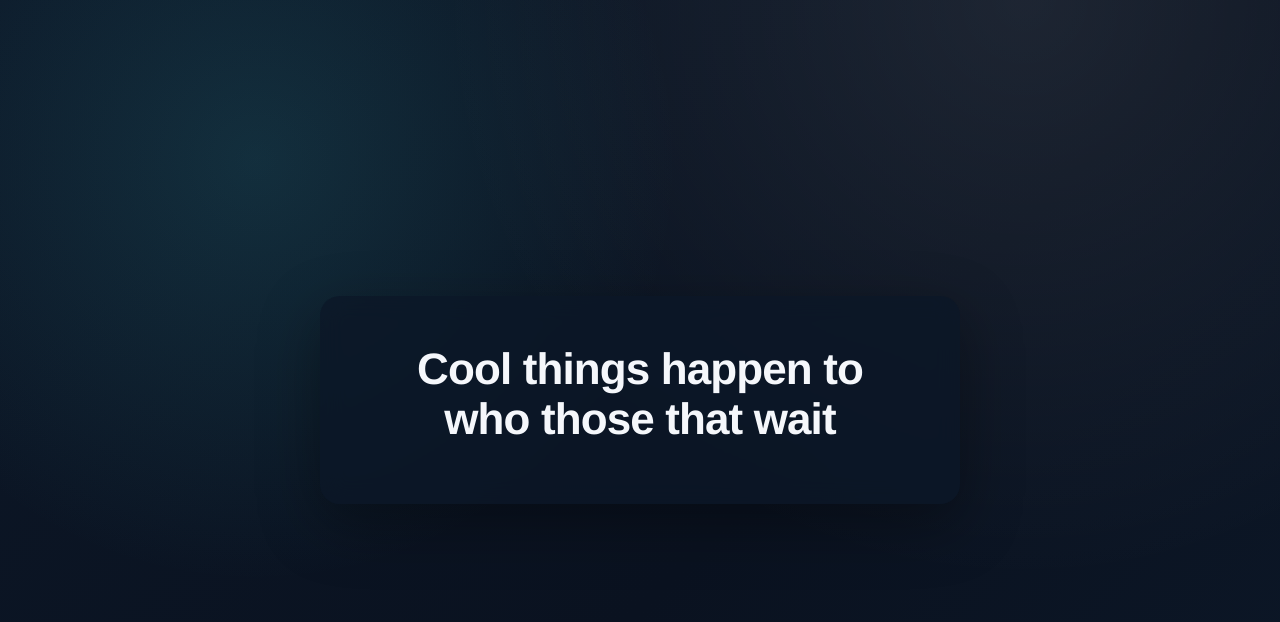
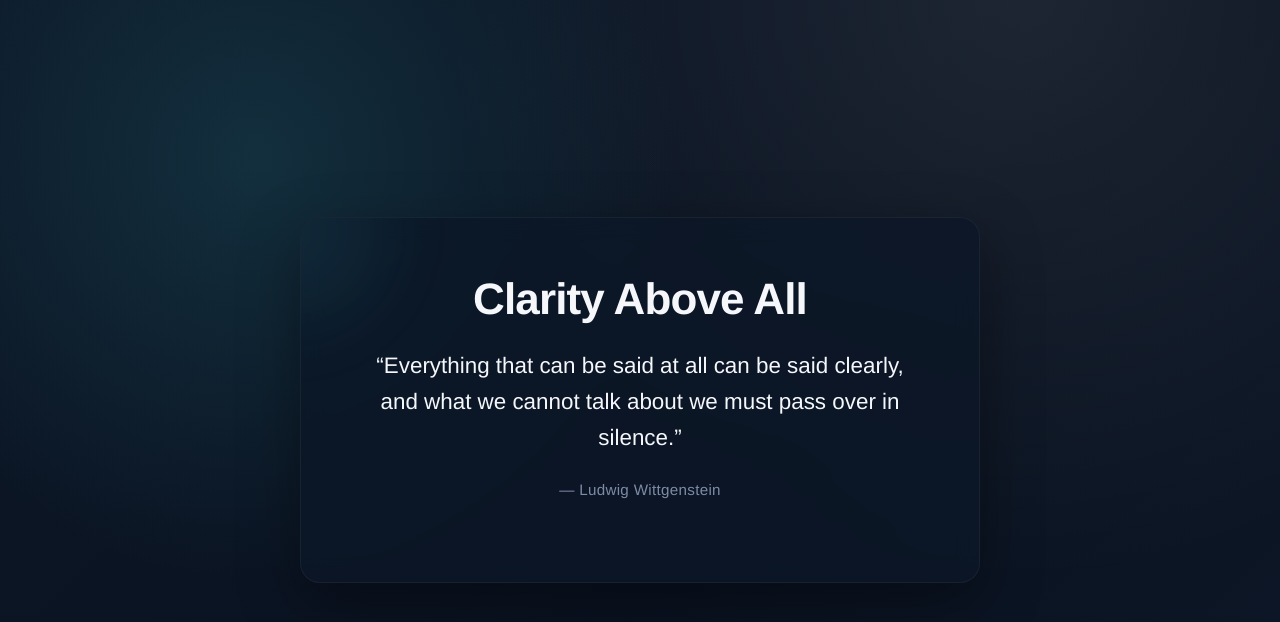
Before and after one commit to atiradonet/mta-sts.atirado.net, a plain HTML site: page index.html in a window 1280 px wide. Drawn offline with Linux system fonts and the light colour scheme.

Commit message:
new quote

```diff
--- a/index.html
+++ b/index.html
@@ -31,26 +31,58 @@
     }
 
     main {
-      max-width: 640px;
-      padding: 3rem 3.5rem;
+      max-width: 680px;
+      padding: 3.5rem 3.75rem;
       border-radius: 20px;
       background: rgba(12, 23, 39, 0.8);
       box-shadow: var(--shadow);
       text-align: center;
       backdrop-filter: blur(12px);
+      border: 1px solid rgba(255, 255, 255, 0.05);
+      position: relative;
+      overflow: hidden;
+    }
+
+    main::before {
+      content: "";
+      position: absolute;
+      inset: -40% auto auto -25%;
+      width: 320px;
+      height: 320px;
+      background: radial-gradient(circle, rgba(62, 192, 201, 0.18), transparent 60%);
+      filter: blur(30px);
+      opacity: 0.65;
+      pointer-events: none;
     }
 
     h1 {
-      margin: 0 0 0.75rem;
+      margin: 0 0 1.5rem;
       font-size: clamp(2rem, 4vw, 2.75rem);
       letter-spacing: -0.02em;
     }
 
+    blockquote {
+      margin: 0 0 1.5rem;
+      font-size: clamp(1.2rem, 2.4vw, 1.4rem);
+      line-height: 1.6;
+      color: var(--fg);
+    }
+
+    blockquote footer {
+      margin-top: 1rem;
+      color: var(--muted);
+      letter-spacing: 0.02em;
+      font-size: 0.95rem;
+    }
   </style>
 </head>
 <body>
   <main>
-    <h1>Cool things happen to who those that wait</h1>
+    <h1>Clarity Above All</h1>
+    <blockquote>
+      <p>“Everything that can be said at all can be said clearly, and what we cannot talk about we must pass over in silence.”</p>
+      <footer>&mdash; Ludwig Wittgenstein</footer>
+    </blockquote>
   </main>
 </body>
 </html>
```
